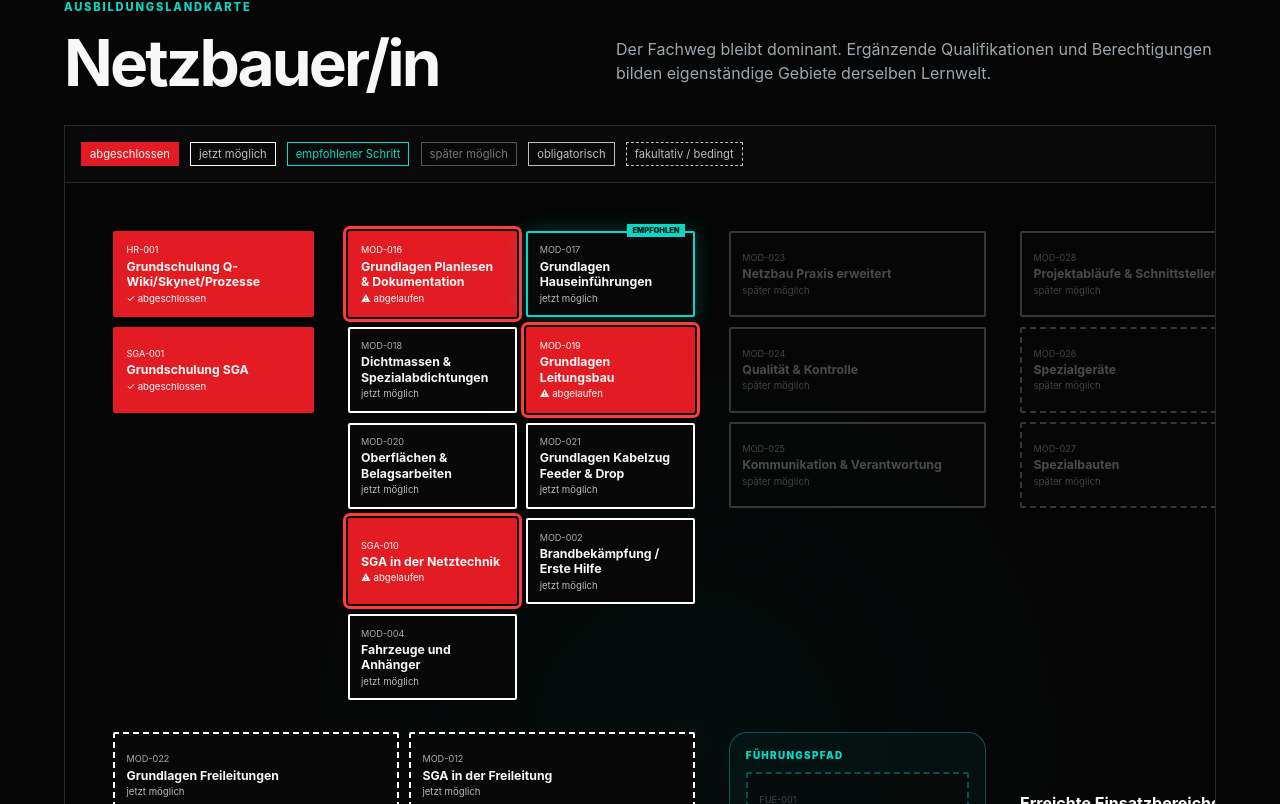
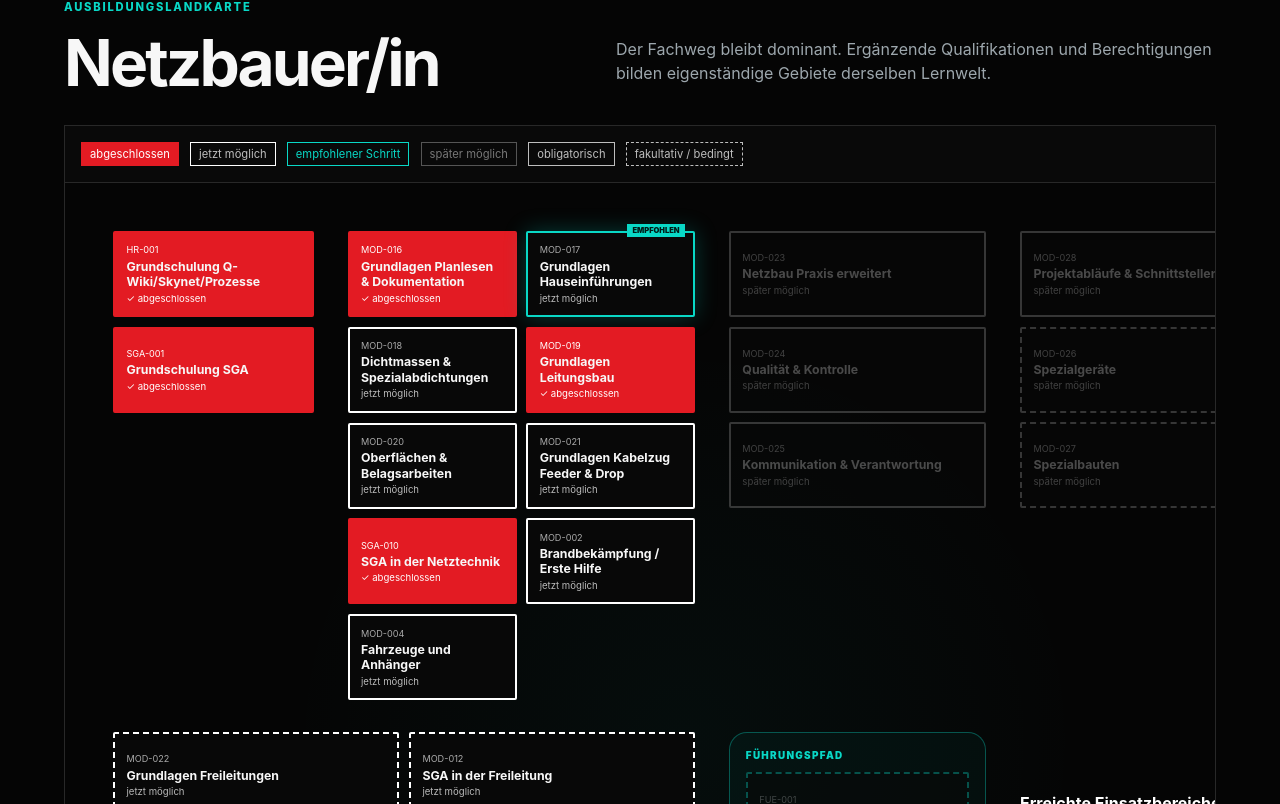
Before and after one commit to MultinetCommunication/mnc-academy-skilltree, a React (Vite) app: page / in a window 1280 px wide. Shown: the part 2229-3033 px from the top of the page. Built offline with nearby package versions, Linux system fonts and the light colour scheme.

Commit message:
Update App.tsx

```diff
--- a/src/App.tsx
+++ b/src/App.tsx
@@ -11,17 +11,16 @@ export default function Home() {
   const demo = data.demo
     .filter((x) => x.elementType === "Ausbildung")
     .map((x) => x.itemId);
-  const demoCompletedDates = Object.fromEntries(
-    data.demo
-      .filter((x) => x.elementType === "Ausbildung" && x.completedDate)
-      .map((x) => [x.itemId, x.completedDate as string]),
-  );
   const todayIso = new Date().toISOString().slice(0, 10);
   const [tree, setTree] = useState("NETZBAU"),
     [mode, setMode] = useState<"new" | "change">("new"),
     [completed, setCompleted] = useState(new Set(demo)),
+    // Teilnahmedaten werden bewusst NICHT aus dem Demo-Profil vorbelegt – ein
+    // Ablaufdatum darf sich nur aus einem tatsächlichen Anklick-Vorgang ergeben,
+    // sonst hängt ein fixes Datum an einem Häkchen, das jederzeit gesetzt/entfernt
+    // werden kann (siehe Praxis-Rückmeldung).
     [completedDates, setCompletedDates] =
-      useState<Record<string, string>>(demoCompletedDates),
+      useState<Record<string, string>>({}),
     [today, setToday] = useState(todayIso),
     [selected, setSelected] = useState<string | null>(null);
 
```
